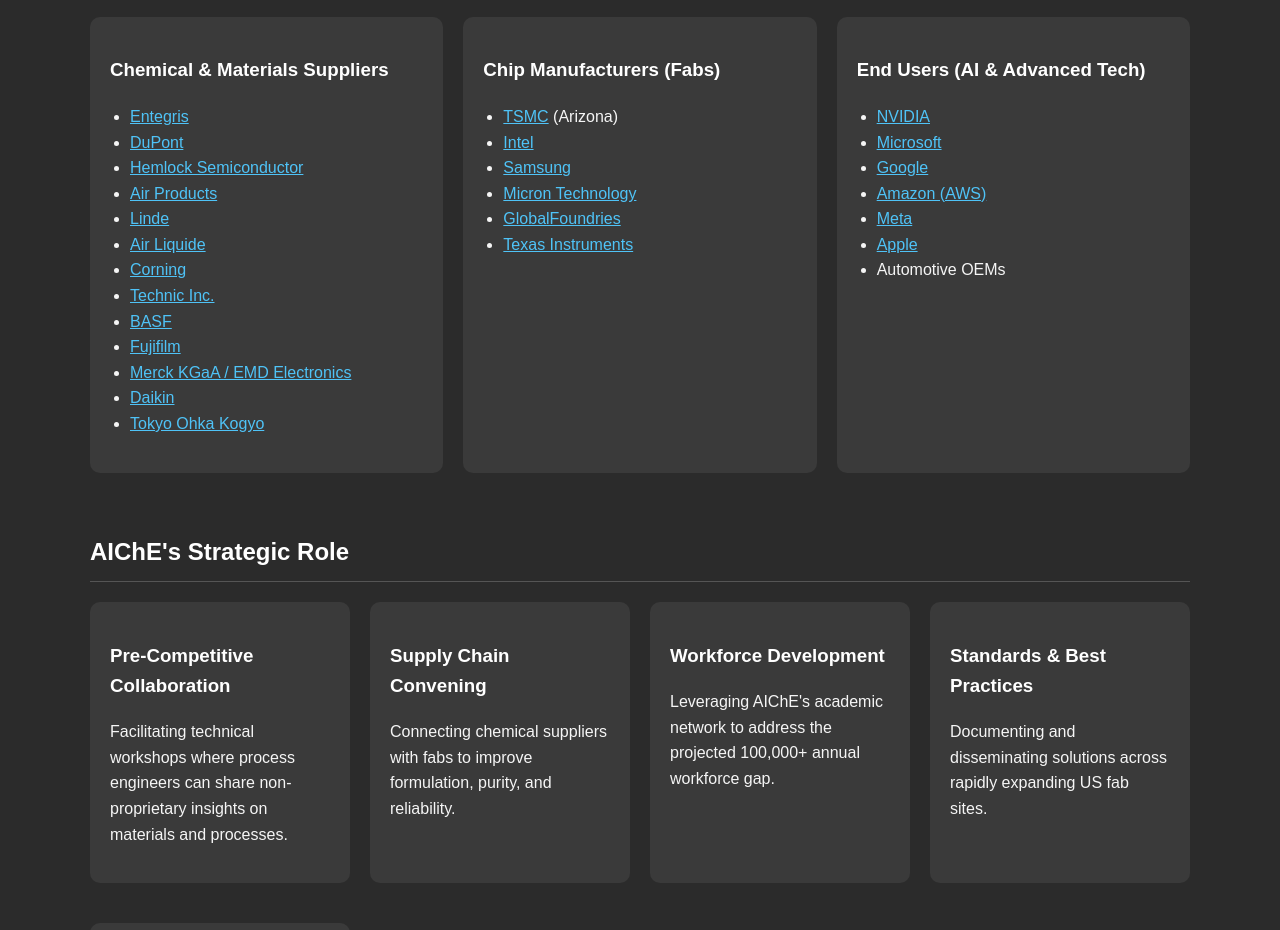
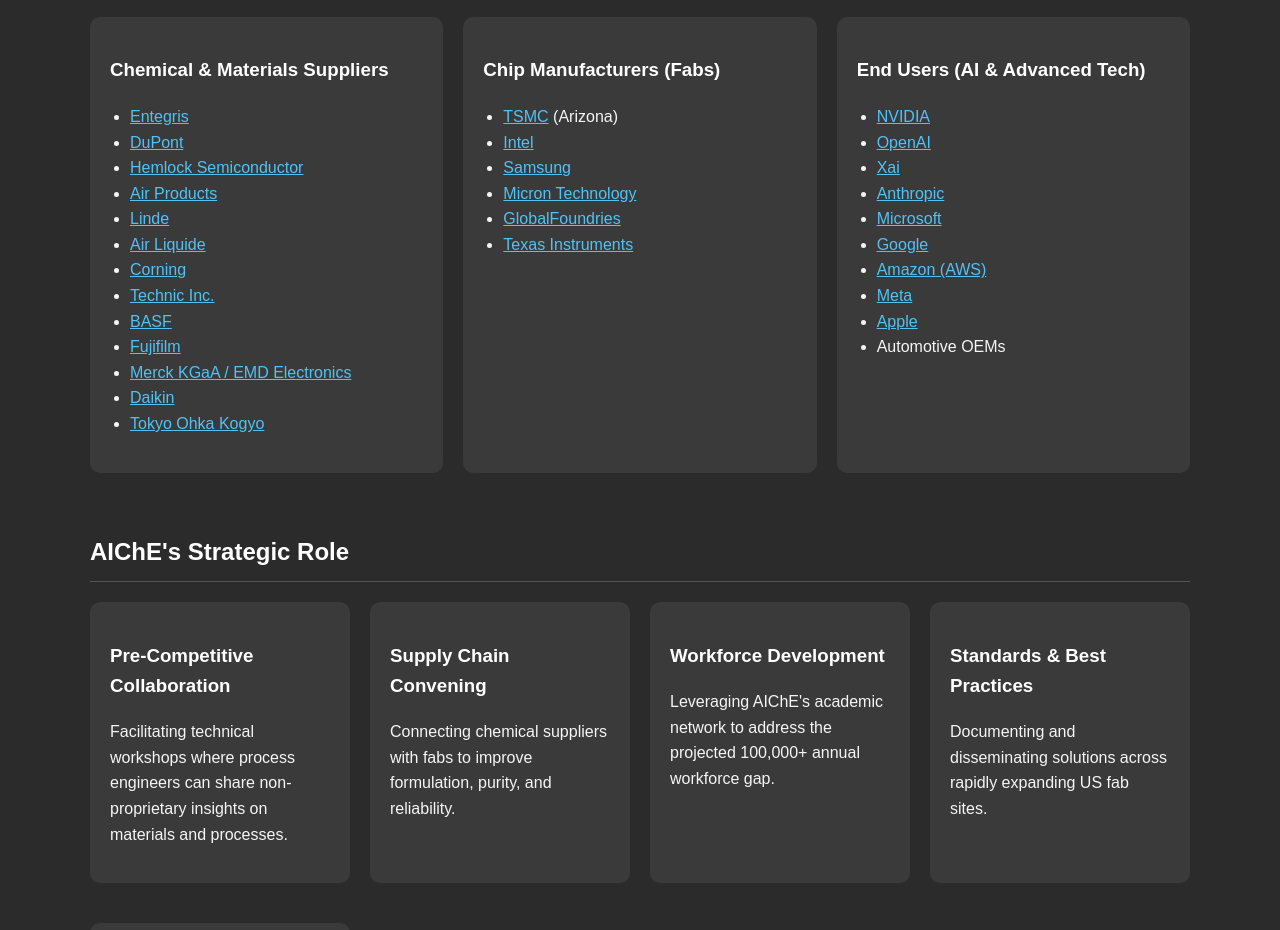
Before and after one commit to TestingGround-byte/businesscase, a plain HTML site: page index.html in a window 1280 px wide. Shown: the part 2120-3050 px from the top of the page. Drawn offline with Linux system fonts and the light colour scheme.

Commit message:
Update index.html

```diff
--- a/index.html
+++ b/index.html
@@ -252,6 +252,9 @@
 <h3>End Users (AI & Advanced Tech)</h3>
 <ul>
 <li><a href="https://www.nvidia.com" target="_blank">NVIDIA</a></li>
+<li><a href="https://openai.com/" target="_blank">OpenAI</a></li>
+<li><a href="https://x.ai/" target="_blank">Xai</a></li>
+<li><a href="https://www.anthropic.com/" target"_blank">Anthropic</a></li>
 <li><a href="https://www.microsoft.com" target="_blank">Microsoft</a></li>
 <li><a href="https://www.google.com" target="_blank">Google</a></li>
 <li><a href="https://aws.amazon.com" target="_blank">Amazon (AWS)</a></li>
```
